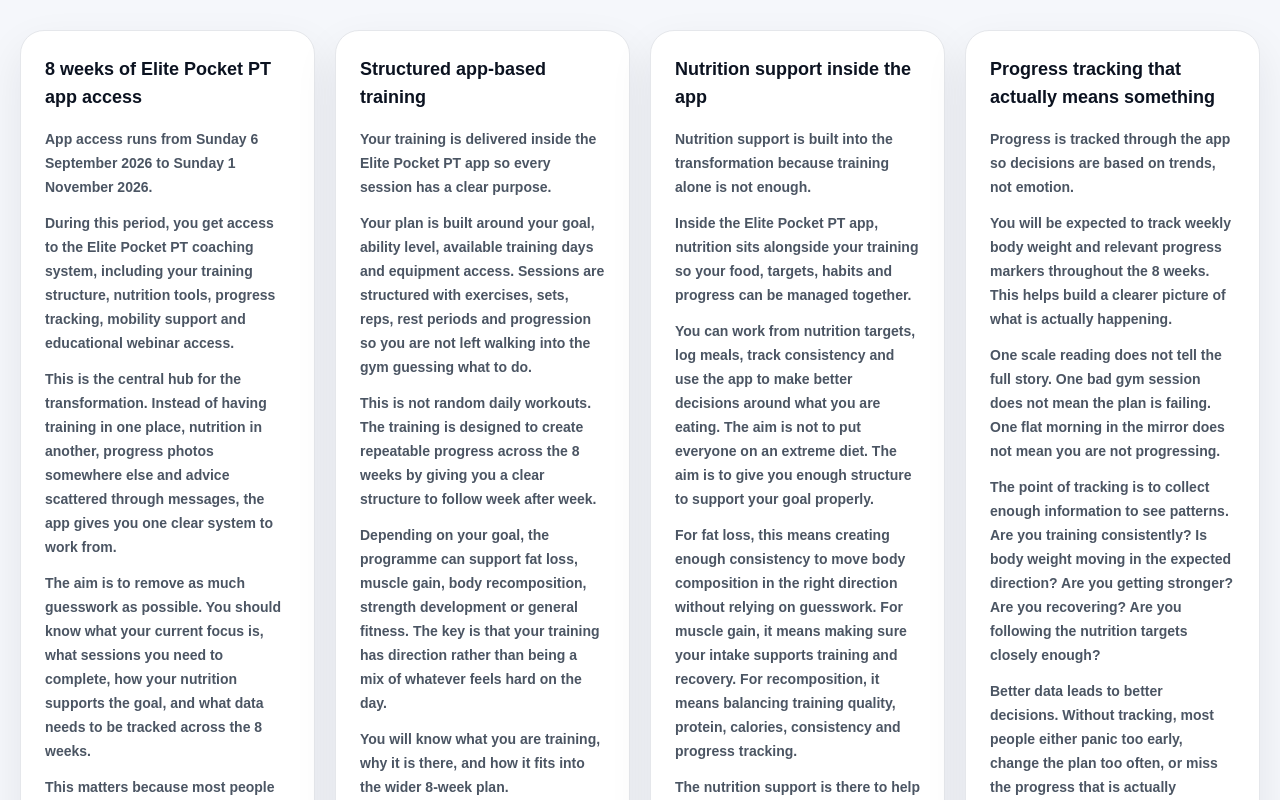
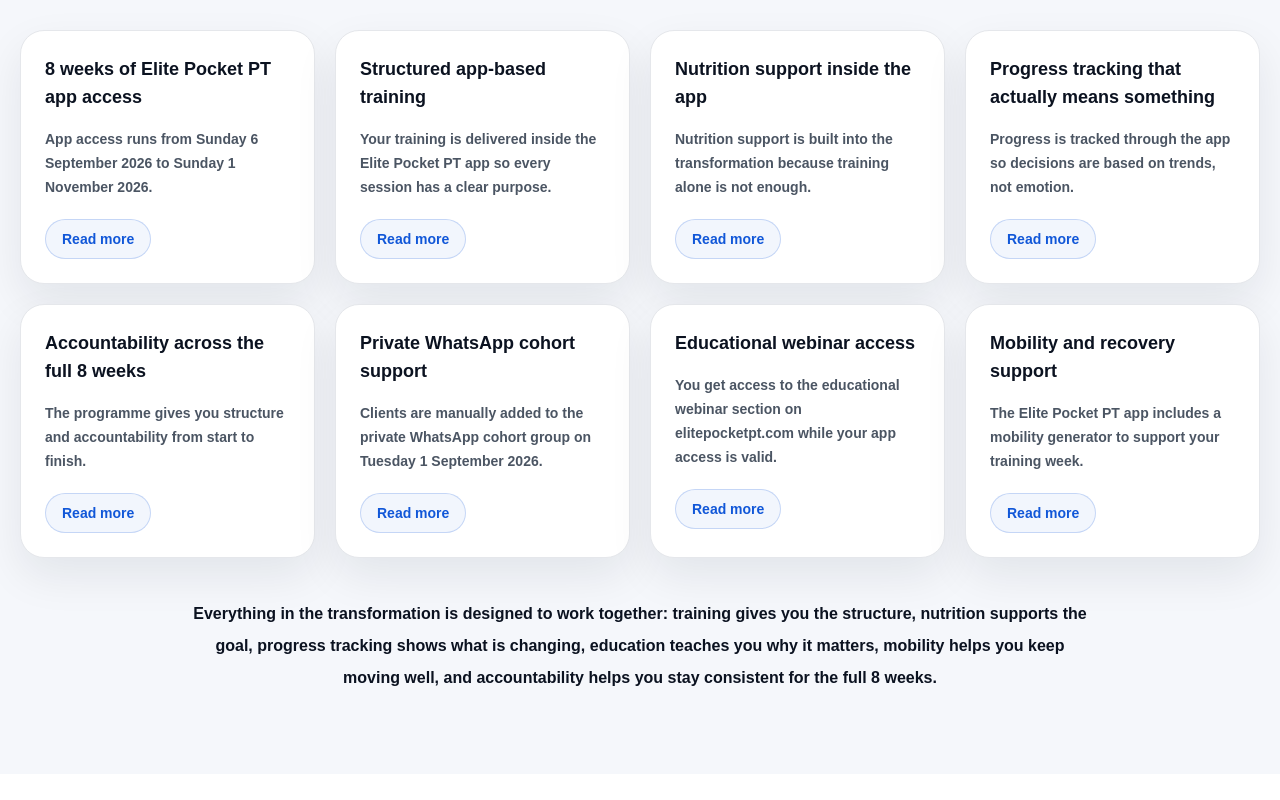
Before and after one commit to Nicho9/elite-pocket-pt-landing, a Next.js app: page /elite-8-week-transformation in a window 1280 px wide. Shown: the part 1280-2080 px from the top of the page. Built offline with nearby package versions, Linux system fonts and the light colour scheme.

Commit message:
Add expandable transformation detail cards

```diff
--- a/src/app/elite-8-week-transformation/page.tsx
+++ b/src/app/elite-8-week-transformation/page.tsx
@@ -1,5 +1,8 @@
+"use client";
+
 import Link from "next/link";
 import Image from "next/image";
+import { useState } from "react";
 
 const includedItems = [
   {
@@ -141,6 +144,24 @@
 }
 
 export default function EliteEightWeekTransformationPage() {
+  const [expandedIncludedItems, setExpandedIncludedItems] = useState<Set<string>>(
+    () => new Set(),
+  );
+
+  function toggleIncludedItem(title: string) {
+    setExpandedIncludedItems((currentItems) => {
+      const nextItems = new Set(currentItems);
+
+      if (nextItems.has(title)) {
+        nextItems.delete(title);
+      } else {
+        nextItems.add(title);
+      }
+
+      return nextItems;
+    });
+  }
+
   return (
     <main className="min-h-screen bg-[#F5F7FB] text-[#111827]">
       <section className="overflow-hidden bg-[#0B1220] px-5 py-6 text-white sm:py-8">
@@ -246,19 +267,50 @@
           </div>
 
           <div className="mt-10 grid gap-5 sm:grid-cols-2 lg:grid-cols-4">
-            {includedItems.map((item) => (
+            {includedItems.map((item) => {
+              const isExpanded = expandedIncludedItems.has(item.title);
+              const contentId = `included-item-${item.title
+                .toLowerCase()
+                .replace(/[^a-z0-9]+/g, "-")
+                .replace(/(^-|-$)/g, "")}`;
+
+              return (
                 <div
                   key={item.title}
                   className="rounded-[1.5rem] border border-[#E5E7EB] bg-white p-6 shadow-[0_18px_44px_rgba(15,23,42,0.08)]"
                 >
                   <h3 className="text-lg font-bold leading-7 text-[#0B1220]">{item.title}</h3>
-                <div className="mt-4 space-y-3 text-sm font-semibold leading-6 text-[#4B5563]">
-                  {item.body.map((paragraph) => (
+                  <p className="mt-4 text-sm font-semibold leading-6 text-[#4B5563]">
+                    {item.body[0]}
+                  </p>
+
+                  <div
+                    id={contentId}
+                    className={`grid transition-[grid-template-rows] duration-300 ease-out ${
+                      isExpanded ? "grid-rows-[1fr]" : "grid-rows-[0fr]"
+                    }`}
+                  >
+                    <div className="overflow-hidden">
+                      <div className="mt-3 space-y-3 border-t border-[#E5E7EB] pt-3 text-sm font-semibold leading-6 text-[#4B5563]">
+                        {item.body.slice(1).map((paragraph) => (
                           <p key={paragraph}>{paragraph}</p>
                         ))}
                       </div>
                     </div>
-            ))}
+                  </div>
+
+                  <button
+                    type="button"
+                    aria-expanded={isExpanded}
+                    aria-controls={contentId}
+                    onClick={() => toggleIncludedItem(item.title)}
+                    className="mt-5 inline-flex h-10 items-center justify-center rounded-full border border-[#1157D8]/20 bg-[#1157D8]/5 px-4 text-sm font-bold text-[#1157D8] transition hover:border-[#1157D8]/35 hover:bg-[#1157D8]/10"
+                  >
+                    {isExpanded ? "Show less" : "Read more"}
+                  </button>
+                </div>
+              );
+            })}
           </div>
 
           <p className="mx-auto mt-10 max-w-4xl text-center text-base font-bold leading-8 text-[#0B1220]">
```
Lines whose indentation alone changed are shown as unchanged.
